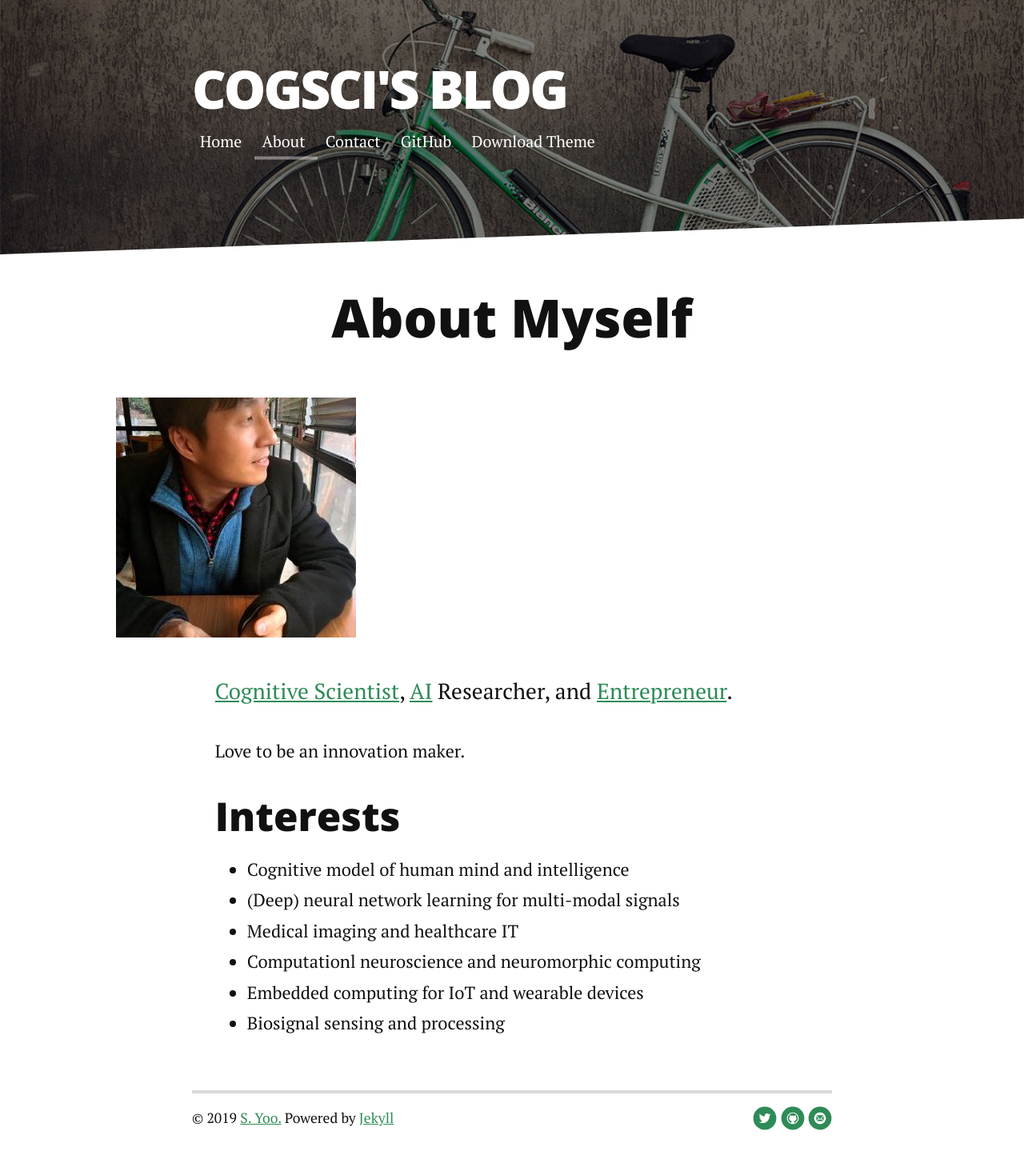
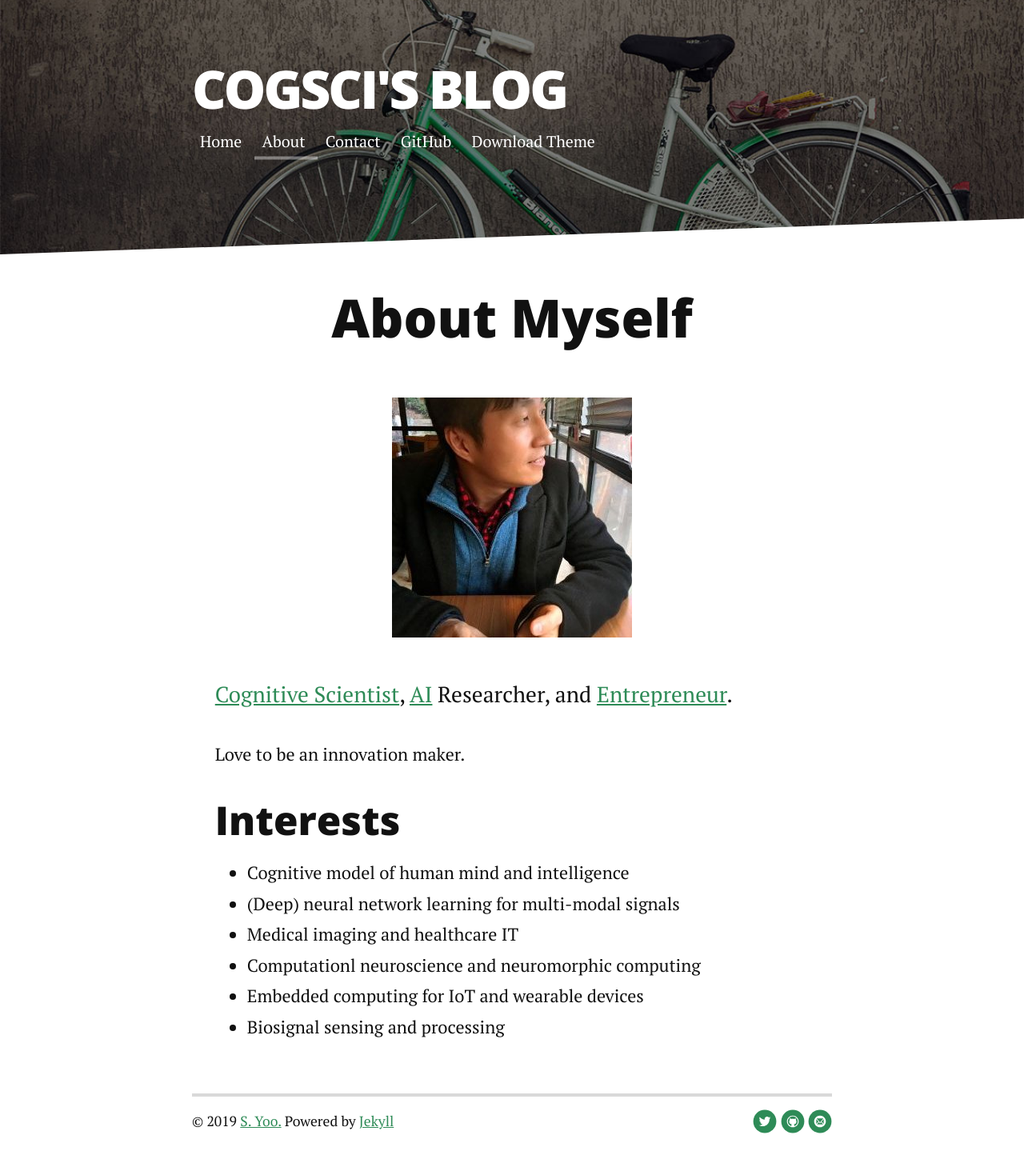
Before and after one commit to cogsci13/cogsci13.github.io, a Jekyll site: the page built from about.md, in a window 1280 px wide. Shown: the whole page at 80% size. Built offline with Jekyll 4.4.1, drawn with Linux system fonts in a browser that asks for light colours; nearby versions of some CDN libraries.

Commit message:
Update about.md

```diff
--- a/about.md
+++ b/about.md
@@ -5,7 +5,9 @@ title: About
 
 <div class="post">
 	<h1 class="pageTitle">About Myself</h1>
-	<img src="{{ '/assets/img/x3d-RqUF_400x400.jpg' | prepend: site.baseurl }}" alt="">
+	<figure>
+		<img src="{{ '/assets/img/x3d-RqUF_400x400.jpg' | prepend: site.baseurl }}" alt="">
+	</figure>
 	<p class="intro"><a href="https://en.wikipedia.org/wiki/Cognitive_science">Cognitive Scientist</a>, <a href="https://en.wikipedia.org/wiki/Artificial_intelligence">AI</a> Researcher, and <a href="https://en.wikipedia.org/wiki/Entrepreneurship">Entrepreneur</a>.</p>
 	<p>Love to be an innovation maker.</p>
 	<h2>Interests</h2>
```
